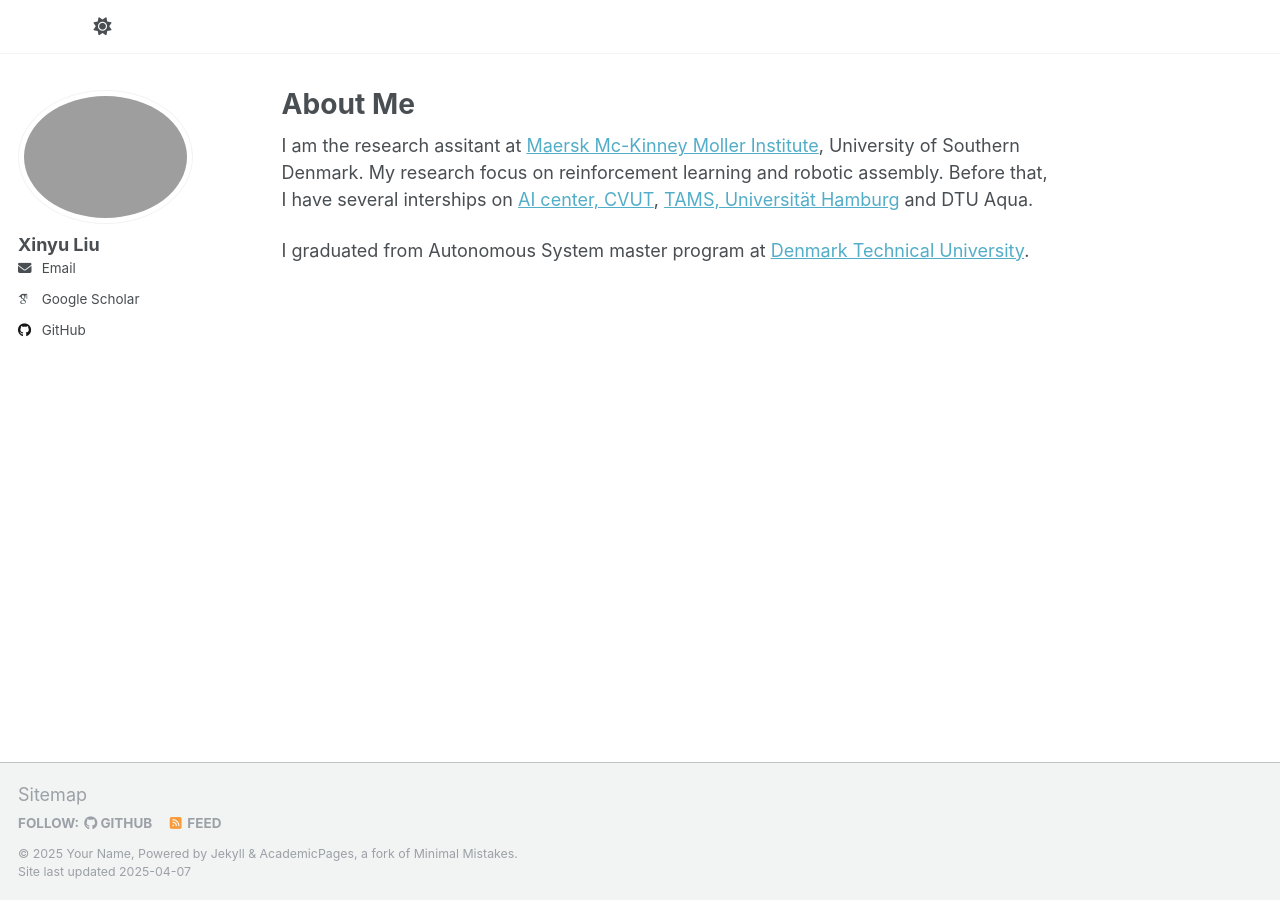
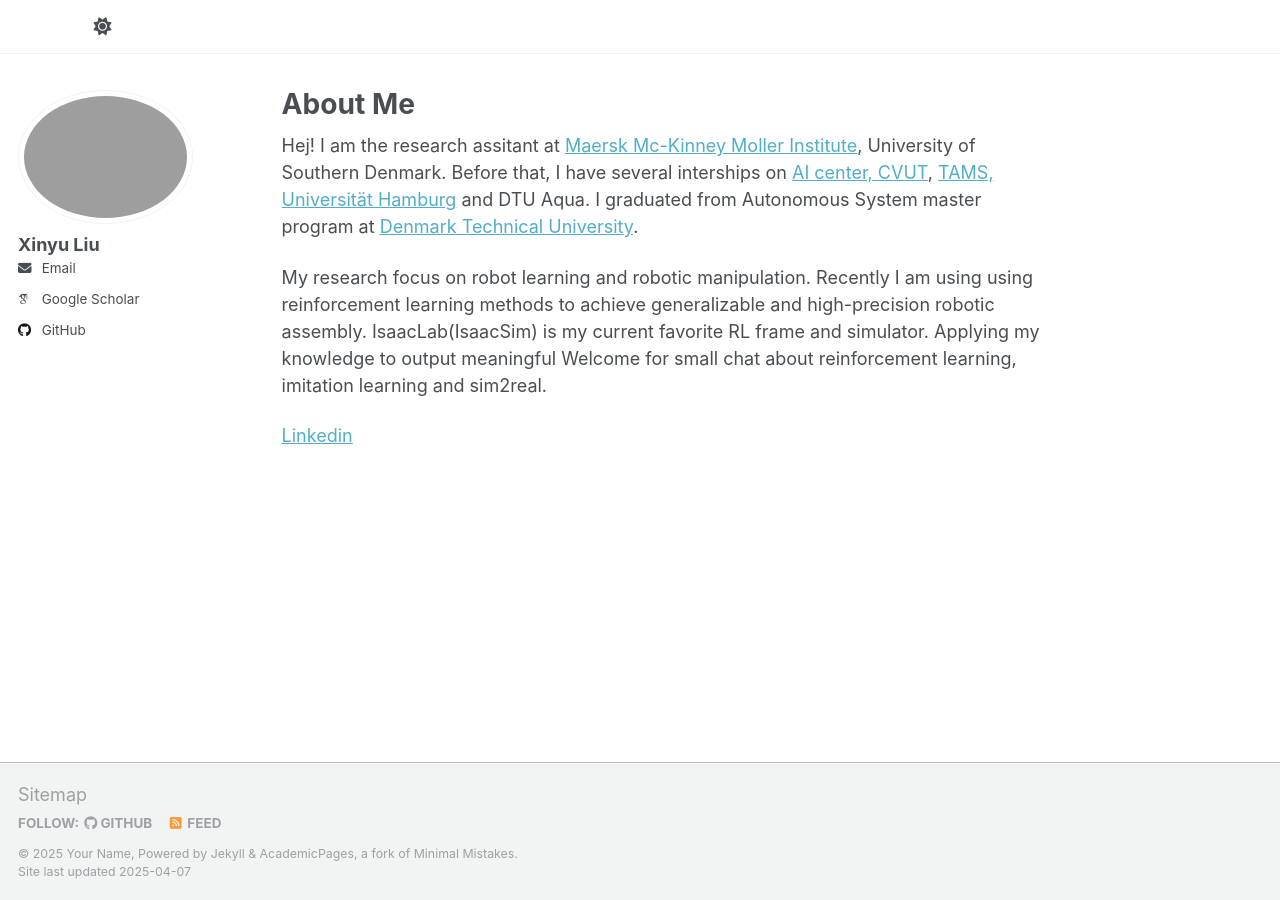
Before and after one commit to calmdw/calmdw.github.io, a Jekyll site: the page built from _pages/about.md, in a window 1280 px wide. Built offline with Jekyll 4.4.1, drawn with Linux system fonts in a browser that asks for light colours; some web fonts are replaced.

Commit message:
Update about.md

```diff
--- a/_pages/about.md
+++ b/_pages/about.md
@@ -7,6 +7,8 @@ redirect_from:
   - /about.html
 ---
 
-I am the research assitant at [Maersk Mc-Kinney Moller Institute](https://www.sdu.dk/en/om-sdu/institutter-centre/mmmi_maersk_mckinney_moeller), University of Southern Denmark. My research focus on reinforcement learning and robotic assembly. Before that, I have several interships on [AI center, CVUT](https://www.aic.fel.cvut.cz/), [TAMS, Universität Hamburg](https://tams.informatik.uni-hamburg.de/) and DTU Aqua.
+Hej! I am the research assitant at [Maersk Mc-Kinney Moller Institute](https://www.sdu.dk/en/om-sdu/institutter-centre/mmmi_maersk_mckinney_moeller), University of Southern Denmark. Before that, I have several interships on [AI center, CVUT](https://www.aic.fel.cvut.cz/), [TAMS, Universität Hamburg](https://tams.informatik.uni-hamburg.de/) and DTU Aqua. I graduated from Autonomous System master program at [Denmark Technical University](https://www.dtu.dk/english/).
 
-I graduated from Autonomous System master program at [Denmark Technical University](https://www.dtu.dk/english/).
+My research focus on robot learning and robotic manipulation. Recently I am using using reinforcement learning methods to achieve generalizable and high-precision robotic assembly. IsaacLab(IsaacSim) is my current favorite RL frame and simulator. Applying my knowledge to output meaningful Welcome for small chat about reinforcement learning, imitation learning and sim2real.
+
+[Linkedin](https://www.linkedin.com/in/xinyuliu666/)
```
